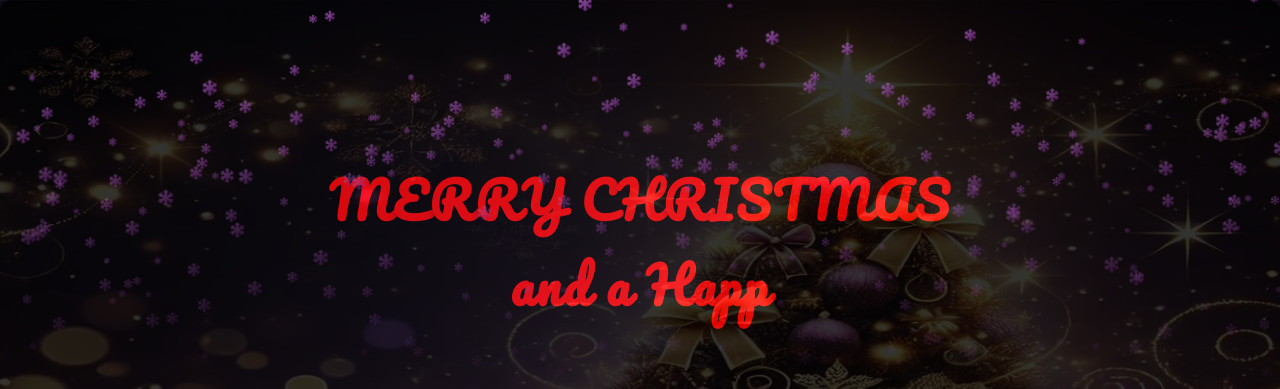
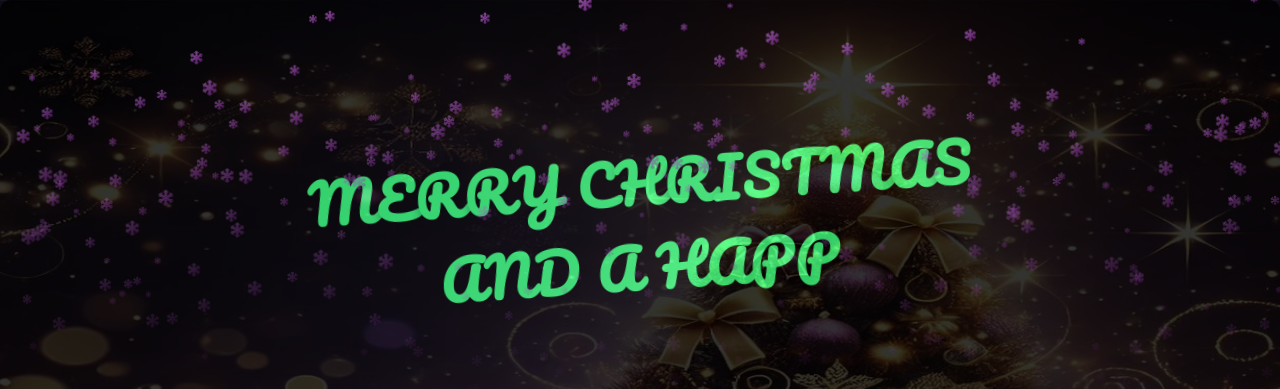
Before and after one commit to kamaufnjeri/happy_new_year_2025, a React (Vite) app in the folder merry-christmas/: page / in a window 1280 px wide. Shown: the top 389 px of the page. Built offline with nearby package versions, Linux system fonts and the light colour scheme.

Commit message:
Merry christmas with react

```diff
--- a/merry-christmas/src/components/FallingText.jsx
+++ b/merry-christmas/src/components/FallingText.jsx
@@ -61,7 +61,7 @@ const FallingText = () => {
   }
 
   const writeNewYearMessage = () => {
-    const message = "and a Happy New Year"
+    const message = "AND A HAPPY NEW YEAR"
     let index = 0;
     const typeLetterByLetter = () => {
       if (index < message.length) {
@@ -95,21 +95,21 @@ const FallingText = () => {
 
       <div className='sub-container'>
         {show && (
-          <><div className="falling-text-box">
+          <><div className="falling-text-box header-text">
             {firstWord.map((letter, index) => (
               <span
                 key={index}
-                className="falling-text header-text"
+                className="falling-text "
                 style={{ '--index': index }}
               >
                 {letter}
               </span>
             ))}
-            <span className="falling-text header-text">&nbsp;</span>
+            <span className="falling-text ">&nbsp;</span>
             {secondWord.map((letter, index) => (
               <span
                 key={index + firstWord.length}
-                className="falling-text header-text"
+                className="falling-text"
                 style={{ '--index': index + firstWord.length }}
               >
                 {letter}
@@ -118,8 +118,9 @@ const FallingText = () => {
 
 
           </div>
-            <div>
-              <span className='header-text new-year-text'>{newYearMessage}</span>
+            <div className='header-text'>
+
+              <span className='header-text'>{newYearMessage}</span>
             </div>
             <div className='message-box'>
               <span className='vistor-greetings'>{greetings}</span>
--- a/merry-christmas/src/components/FallingText.scss
+++ b/merry-christmas/src/components/FallingText.scss
@@ -74,24 +74,26 @@
   display: flex;
   text-align: center;
   padding: 10px;
+  margin-top: -60px;
+
 
   .spacer {
     width: 20px;
     background: transparent;
   }
 
-  @media screen and (max-width: 300px) {
-    font-size: 20px;
-    flex-flow: row wrap;
-   }
+
 }
 .header-text {
   font-family: "Pacifico", cursive;
   font-size: 50px;
   font-weight: 900;
-  background-clip: text;
   text-shadow: 2px 2px 10px rgba(0, 0, 0, 0.5);
   letter-spacing: 2px;
+  transform: translateY(0) rotate(0deg) scale(1);
+
+  animation: dance 1.5s infinite ease-in-out;
+
 
   @media screen and (max-width: 850px) {
     font-size: 40px;
@@ -104,8 +106,30 @@
      font-size: 20px;
     }
 }
+
+@keyframes dance {
+  0% {
+    transform: translateY(0) rotate(0deg) scale(1);
+    color: #ff6347;
+  }
+  25% {
+    transform: translateY(-20px) rotate(-10deg) scale(1.1);
+    color: #ffd700;
+  }
+  50% {
+    transform: translateY(0) rotate(10deg) scale(1);
+    color: #adff2f;
+  }
+  75% {
+    transform: translateY(20px) rotate(-10deg) scale(1.1);
+    color: #00fa9a;
+  }
+  100% {
+    transform: translateY(0) rotate(0deg) scale(1);
+    color: #1e90ff;
+  }
+}
 .falling-text {
-  color: #FF0000;
   opacity: 0;
   transform: translateY(-50px);
   animation: fall 2s ease-in-out forwards;
@@ -113,9 +137,20 @@
 
 }
 
-.new-year-text {
-  padding: 10px;
+@keyframes fall {
+  0% {
+    opacity: 0;
+    transform: translateY(-50vh);
+  }
+  100% {
+    opacity: 1;
+    transform: translateY(0);
+  }
+
 }
+
+
+
 
 .message-box {
   display: flex;
@@ -143,6 +178,20 @@
     }
 
 }
+
+@keyframes message {
+  0% {
+    opacity: 0;
+    transform: translateX(-50vh);
+  }
+  100% {
+    opacity: 1;
+    transform: translateX(0);
+  }
+
+}
+
+
 .vistor-greetings {
   align-self: flex-start;
   font-family: "Pacifico", cursive;
@@ -192,8 +241,8 @@
   right: 0;
   bottom: 0;
   mix-blend-mode: lighten;
-  width: 30%;
-  height: 30%;
+  width: 100px;
+  height: 100px;
   animation: move_santa 30s infinite ease-in-out;
 }
 
@@ -214,27 +263,3 @@
       transform: translateX(0);
     }
 }
-
-@keyframes fall {
-  0% {
-    opacity: 0;
-    transform: translateY(-50vh);
-  }
-  100% {
-    opacity: 1;
-    transform: translateY(0);
-  }
-
-}
-
-@keyframes message {
-  0% {
-    opacity: 0;
-    transform: translateX(-50vh);
-  }
-  100% {
-    opacity: 1;
-    transform: translateX(0);
-  }
-
-}
```
